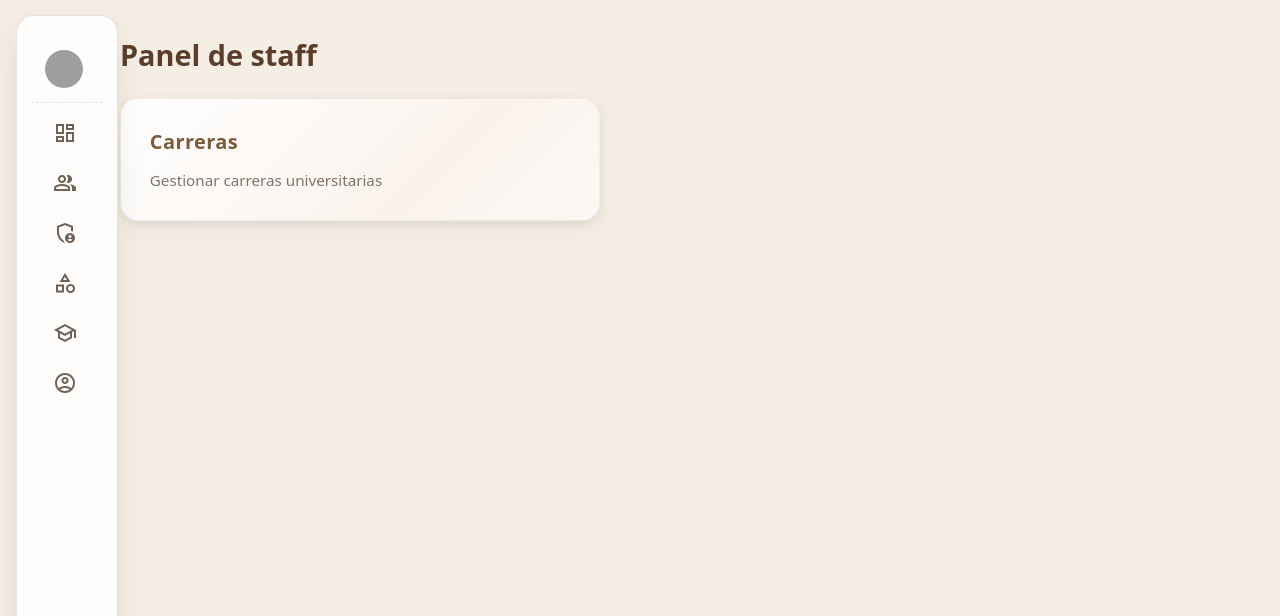
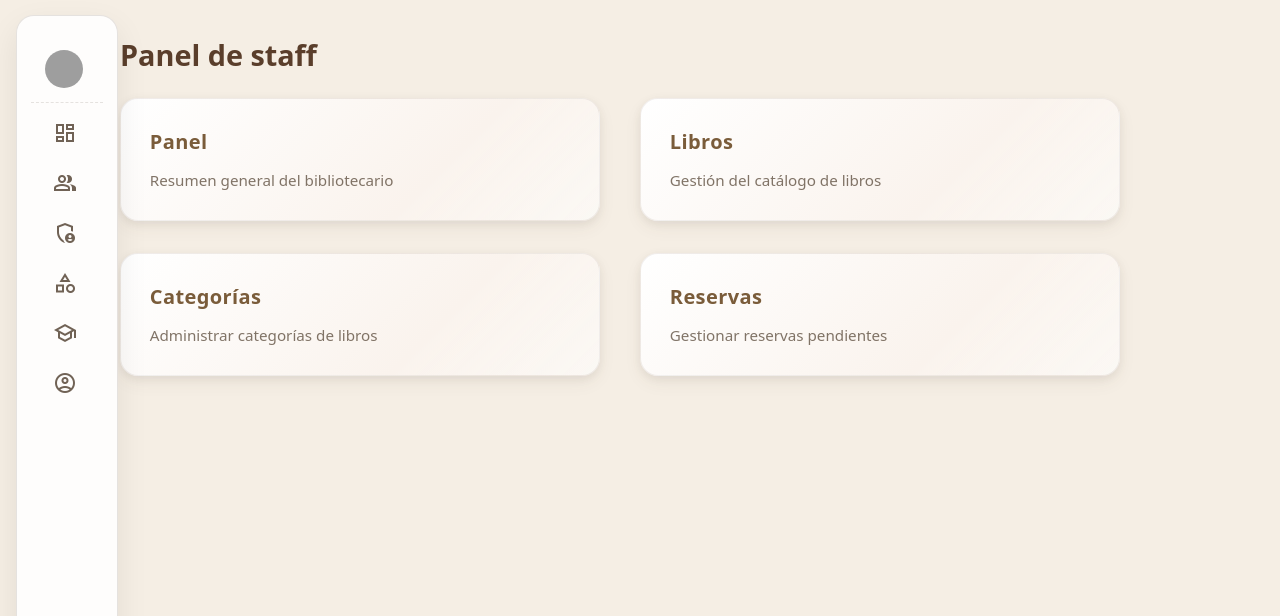
Before and after one commit to luzdl/biblioteca-proyectofinal, a PHP site: page /public/app/staff/index.php in a window 1280 px wide. Shown: the part 73-689 px from the top of the page. Run offline with PHP 8.4, Linux system fonts and the light colour scheme; a user stored in the database is signed in; grey boxes are pictures that could not be loaded.

Commit message:
side top bar staff

```diff
--- a/public/app/staff/index.php
+++ b/public/app/staff/index.php
@@ -19,9 +19,24 @@ require_role(['administrador', 'bibliotecario']);
     <h1 class="title">Panel de staff</h1>
 
     <section class="dashboard-cards">
-        <a href="<?php echo htmlspecialchars(url_for('app/admin/carreras.php')); ?>" class="dashboard-card">
-            <h3>Carreras</h3>
-            <p>Gestionar carreras universitarias</p>
+        <a href="<?php echo htmlspecialchars(url_for('app/staff/dashboard.php')); ?>" class="dashboard-card">
+            <h3>Panel</h3>
+            <p>Resumen general del bibliotecario</p>
+        </a>
+
+        <a href="<?php echo htmlspecialchars(url_for('app/staff/libros.php')); ?>" class="dashboard-card">
+            <h3>Libros</h3>
+            <p>Gestión del catálogo de libros</p>
+        </a>
+
+        <a href="<?php echo htmlspecialchars(url_for('app/staff/categorias.php')); ?>" class="dashboard-card">
+            <h3>Categorías</h3>
+            <p>Administrar categorías de libros</p>
+        </a>
+
+        <a href="<?php echo htmlspecialchars(url_for('app/staff/bibliotecario_reservas.php')); ?>" class="dashboard-card">
+            <h3>Reservas</h3>
+            <p>Gestionar reservas pendientes</p>
         </a>
     </section>
 </main>
--- a/public/components/sidebar.php
+++ b/public/components/sidebar.php
@@ -247,18 +247,32 @@ function _sb_active(string $path): bool
     <?php endif; ?>
 
     <?php if ($isLoggedIn && $sidebarRole === 'bibliotecario'): ?>
-      <a class="menu-link <?php echo _sb_active('public/app/staff/index.php') || _sb_active('app/staff/index.php') ? 'active' : ''; ?>"
-         href="<?php echo htmlspecialchars(_sb_url('app/staff/index.php')); ?>"
+      <a class="menu-link <?php echo _sb_active('public/app/staff/dashboard.php') || _sb_active('app/staff/dashboard.php') ? 'active' : ''; ?>"
+         href="<?php echo htmlspecialchars(_sb_url('app/staff/dashboard.php')); ?>"
          data-tooltip="Panel" aria-label="Panel">
         <span class="material-symbols-outlined" aria-hidden="true">dashboard</span>
         <span class="menu-label">Panel</span>
       </a>
 
-      <a class="menu-link <?php echo _sb_active('public/app/admin/carreras.php') || _sb_active('app/admin/carreras.php') ? 'active' : ''; ?>"
-         href="<?php echo htmlspecialchars(_sb_url('app/admin/carreras.php')); ?>"
-         data-tooltip="Carreras" aria-label="Carreras">
-        <span class="material-symbols-outlined" aria-hidden="true">school</span>
-        <span class="menu-label">Carreras</span>
+      <a class="menu-link <?php echo _sb_active('public/app/staff/libros.php') || _sb_active('app/staff/libros.php') ? 'active' : ''; ?>"
+         href="<?php echo htmlspecialchars(_sb_url('app/staff/libros.php')); ?>"
+         data-tooltip="Libros" aria-label="Libros">
+        <span class="material-symbols-outlined" aria-hidden="true">menu_book</span>
+        <span class="menu-label">Libros</span>
+      </a>
+
+      <a class="menu-link <?php echo _sb_active('public/app/staff/categorias.php') || _sb_active('app/staff/categorias.php') ? 'active' : ''; ?>"
+         href="<?php echo htmlspecialchars(_sb_url('app/staff/categorias.php')); ?>"
+         data-tooltip="Categorías" aria-label="Categorías">
+        <span class="material-symbols-outlined" aria-hidden="true">category</span>
+        <span class="menu-label">Categorías</span>
+      </a>
+
+      <a class="menu-link <?php echo _sb_active('public/app/staff/bibliotecario_reservas.php') || _sb_active('app/staff/bibliotecario_reservas.php') ? 'active' : ''; ?>"
+         href="<?php echo htmlspecialchars(_sb_url('app/staff/bibliotecario_reservas.php')); ?>"
+         data-tooltip="Reservas" aria-label="Reservas">
+        <span class="material-symbols-outlined" aria-hidden="true">list_alt</span>
+        <span class="menu-label">Reservas</span>
       </a>
     <?php endif; ?>
 
--- a/public/components/topbar.php
+++ b/public/components/topbar.php
@@ -32,8 +32,10 @@ if ($topbarRole === 'administrador') {
     ];
 } elseif ($topbarRole === 'bibliotecario') {
     $topbarLinks = [
-        ['label' => 'Panel', 'href' => _tb_url('app/staff/index.php')],
-        ['label' => 'Carreras', 'href' => _tb_url('app/admin/carreras.php')],
+        ['label' => 'Panel', 'href' => _tb_url('app/staff/dashboard.php')],
+        ['label' => 'Libros', 'href' => _tb_url('app/staff/libros.php')],
+        ['label' => 'Categorías', 'href' => _tb_url('app/staff/categorias.php')],
+        ['label' => 'Reservas', 'href' => _tb_url('app/staff/bibliotecario_reservas.php')],
     ];
 } elseif ($topbarRole === 'estudiante') {
     $topbarLinks = [
```
